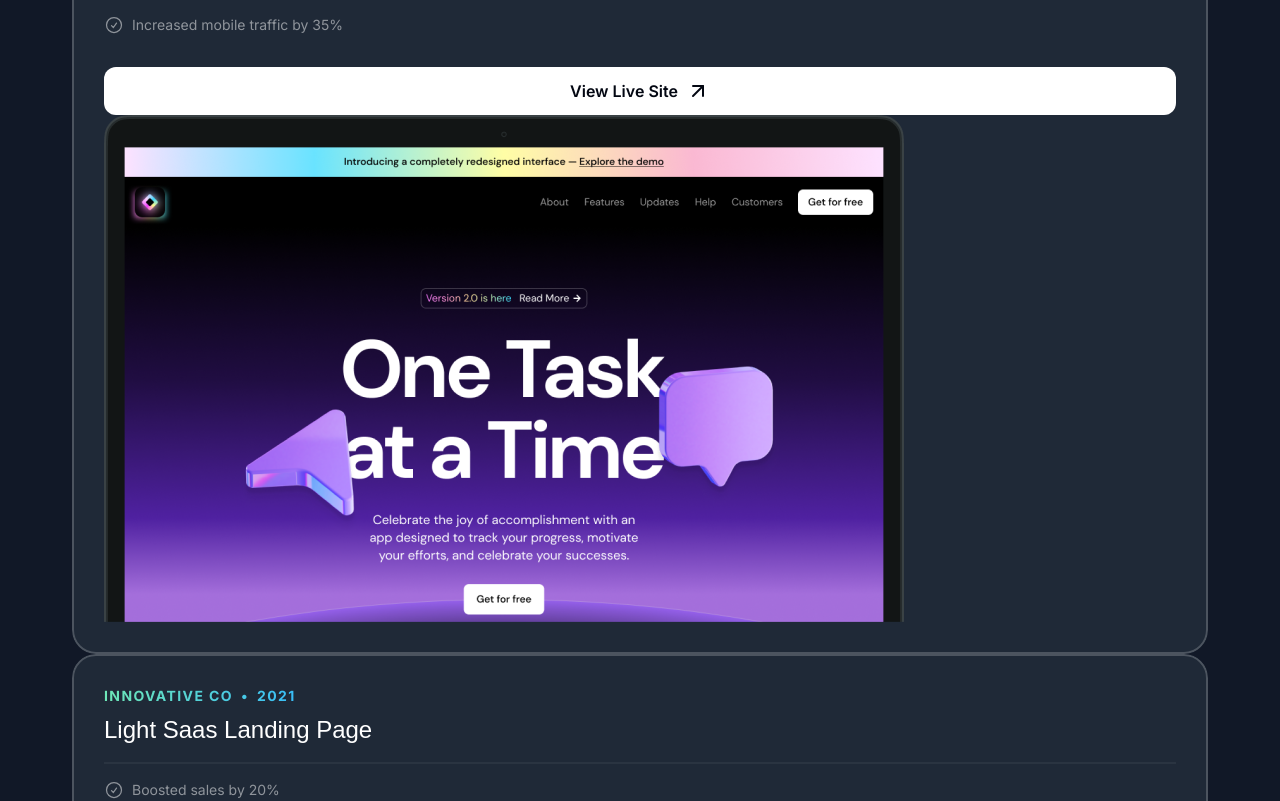
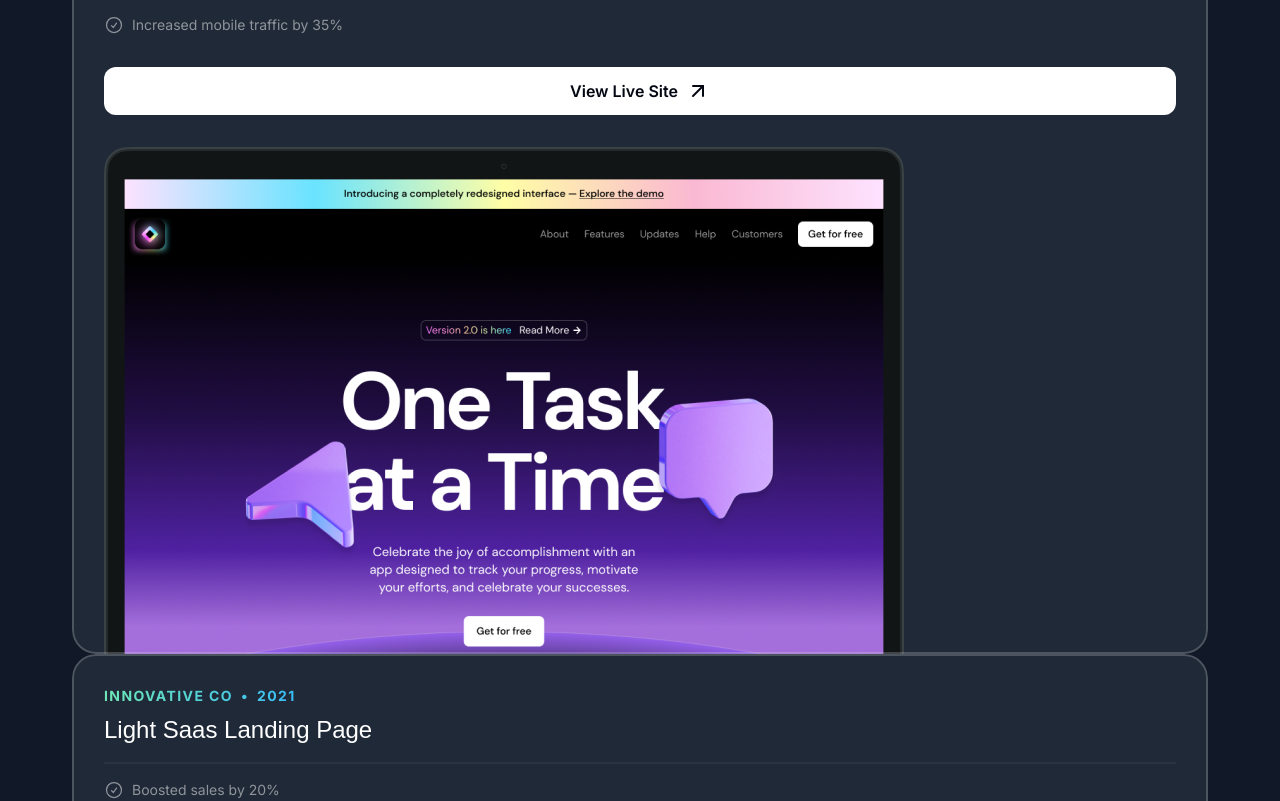
Before and after one commit to MorhafGhziel/frontend-tribe-portofolio, a Next.js app: page / in a window 1280 px wide. Shown: the part 1269-2070 px from the top of the page. Built offline with nearby package versions, Linux system fonts and the light colour scheme; a web font is replaced by a local one.

Commit message:
removed the padding under the image

```diff
--- a/src/sections/Projects.tsx
+++ b/src/sections/Projects.tsx
@@ -64,7 +64,7 @@ export const ProjectsSection = () => {
           {portfolioProjects.map((project) => (
             <div
               key={project.title}
-              className="bg-gray-800 rounded-3xl relative z-0 after:z-10 overflow-hidden after:content-[''] after:absolute after:inset-0 after:outline-2 after:outline after:-outline-offset-2 after:rounded-3xl after:outline-white/20 p-8"
+              className="bg-gray-800 rounded-3xl relative z-0 after:z-10 overflow-hidden after:content-[''] after:absolute after:inset-0 after:outline-2 after:outline after:-outline-offset-2 after:rounded-3xl after:outline-white/20 px-8 pt-8"
             >
               <div className="flex">
                 <div className="bg-gradient-to-r from-emerald-300 to-sky-400 inline-flex gap-2 font-bold uppercase tracking-widest text-sm bg-clip-text text-transparent">
@@ -93,7 +93,11 @@ export const ProjectsSection = () => {
                     <ArrowUpRightIcon clasName="size-4" />
                   </button>
                 </a>
-                <Image src={project.image} alt={project.title} />
+                <Image
+                  src={project.image}
+                  alt={project.title}
+                  className="mt-8"
+                />
               </div>
             </div>
           ))}
```
